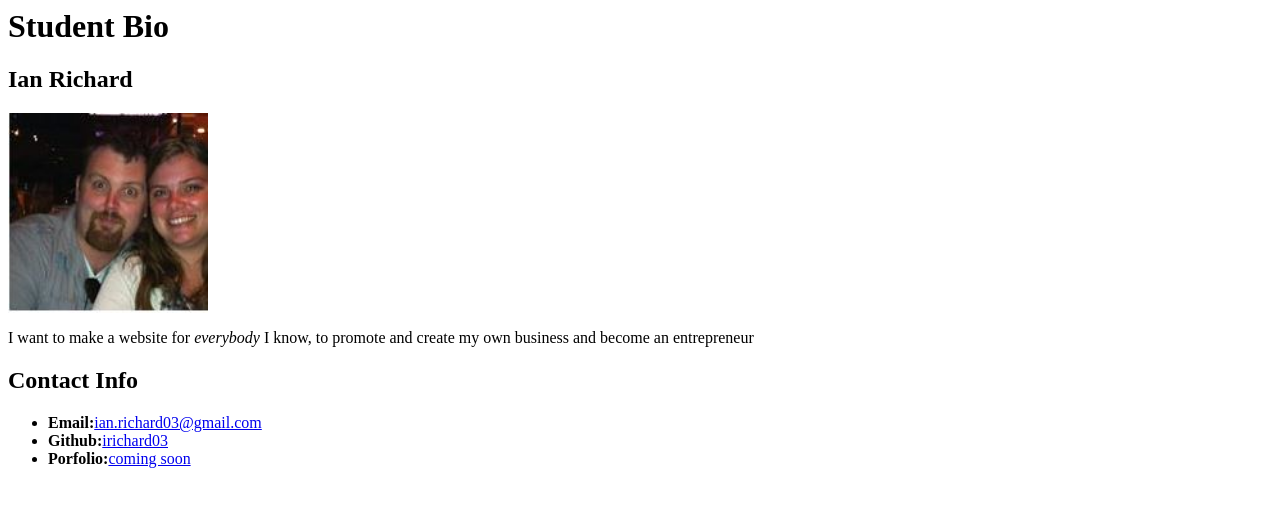
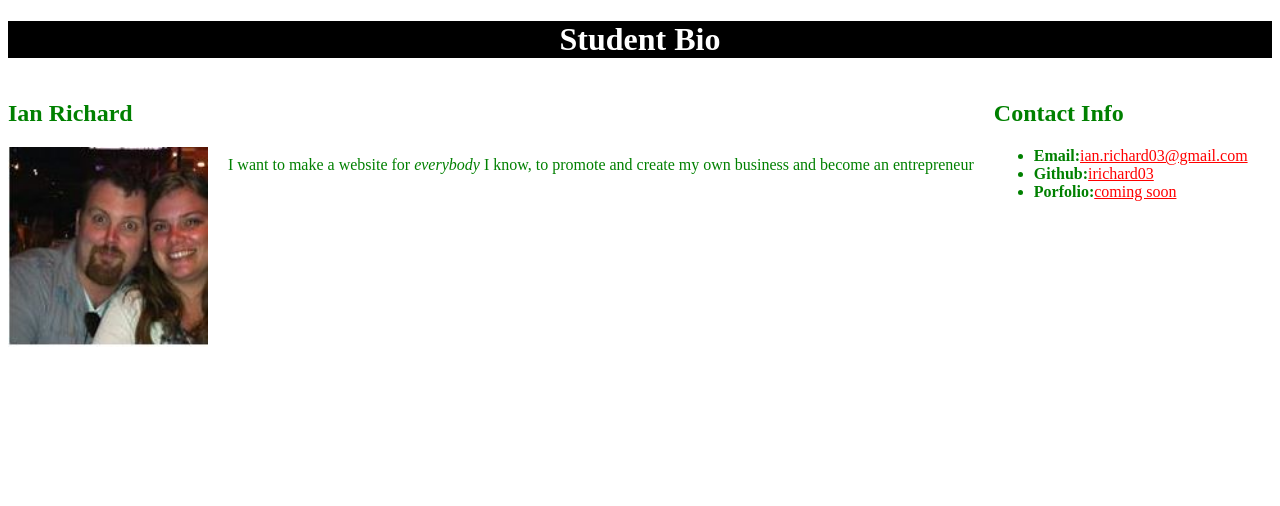
Before and after one commit to irichard03/StudentBio, a plain HTML site: page index.html in a window 1280 px wide. Drawn offline with Linux system fonts and the light colour scheme.

Commit message:
Added CSS to style page

```diff
--- /dev/null
+++ b/css/style.css
@@ -0,0 +1,34 @@
+h1{
+    background-color:black;
+    color: white;
+    text-align: center;
+}
+
+h2{
+    color: green;
+}
+
+#Me{
+    float:left;
+}
+
+
+#Para{
+    float:left;
+    margin-top:60px;
+    margin-left:20px;
+    margin-right:20px;
+    color:green;
+}
+
+#Contact{
+    float:left;
+}
+
+a{
+    color: red;
+}
+
+UL{
+    color:green;
+}
--- a/index.html
+++ b/index.html
@@ -1,17 +1,31 @@
+<!DOCTYPE html>
 <html>
     <head>
-        <title>Studen BIO Ian Richard</title>
+        <title>Student BIO Ian Richard</title>
+        <link rel="stylesheet" type="text/css" href="css/style.css">
+
     </head>
 
+    <header>
+            <h1>Student Bio</h1>
+    </header>
+
     <body>
-        <h1>Student Bio</h1>
-
+        <!---Left FLoated Element #Me-->
+        <section id="Me">
             <h2>Ian Richard</h2>
 
-        <img src="assets/images/MyPicture.JPG" height="200px" width="200px">
+            <img src="assets/images/MyPicture.JPG" height="200px" width="200px" alt="Ian Richard">
 
+        </section>
+
+        <!--Center Floated Element #Para-->
+        <section id="Para">
             <p>I want to make a website for <em>everybody</em> I know, to promote and create my own business and become an entrepreneur</p>
+        </section>
 
+        <!--Center Floated Element #Contact-->
+        <section id="Contact">
             <h2>Contact Info</h2>
 
             <UL>
@@ -19,7 +33,7 @@
                 <li><strong>Github:</strong><a href="https://github.com/irichard03">irichard03</a></li>
                 <li><strong>Porfolio:</strong><a href="#">coming soon</a></li>
             </UL>
-
+        </section>
 
 
 
```
Lines whose indentation alone changed are shown as unchanged.
